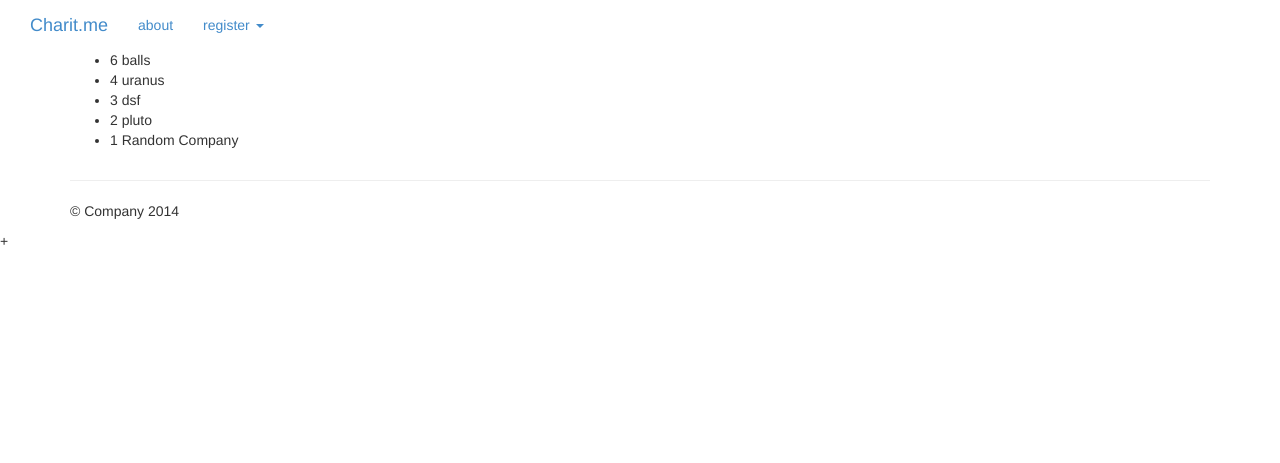
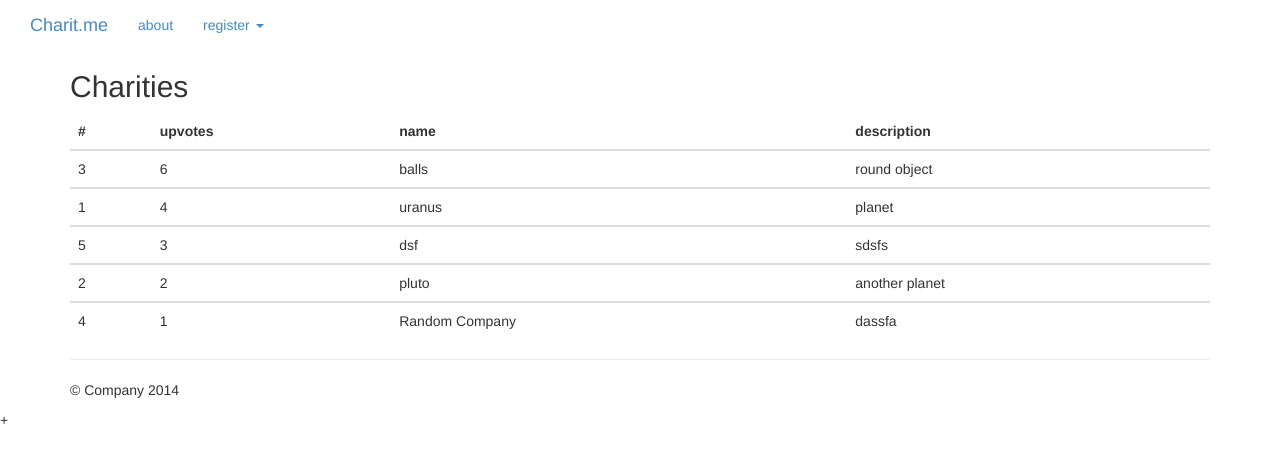
Before and after one commit to wasdkhan/charitme, a Django app: page /index in a window 1280 px wide. Shown: the top 463 px of the page. Run offline with Django 3.2, Linux system fonts and the light colour scheme; data comes from the database, SQL or seed files in the repository; both versions use the stored data as it was after the commit; parts of the project's set-up code (start-up, migrations or seed data) failed here and were passed over; some libraries are stand-ins or nearby versions.

Commit message:
general bootstrap changes

```diff
--- a/templates/charity.html
+++ b/templates/charity.html
@@ -3,7 +3,7 @@
 
 {% block content %}
 
-<h1>Charity Register Page</h1>
+<h3>Register a Charity</h3>
 
 <form method="POST" action=""> {% csrf_token %}
 {% bootstrap_form form %}
--- a/templates/company.html
+++ b/templates/company.html
@@ -3,7 +3,7 @@
 
 {% block content %}
 
-<h1>Company Page</h1>
+<h3>Sponsor a Charity</h3>
 
 <!-- <form method="POST" action=""> {% csrf_token %}
   <div style="padding:15px">
--- a/templates/index.html
+++ b/templates/index.html
@@ -1,7 +1,44 @@
 {% extends 'base.html' %}
 
 {% block content %}
-<table>
+
+<h2 class="sub-header">Charities</h2>
+  <div class="table-responsive">
+    <table class="table table-hover">
+      <thead>
+        <tr>
+          <th>#</th>
+          <th>upvotes</th>
+          <th>name</th>
+          <th>description</th>
+        </tr>
+      </thead>
+      {% if charity_list %}
+      <tbody>
+        <tr>
+        {% for charity in charity_list %}
+          <td>{{ charity.id }}</td>
+          <td>{{ charity.upvotes }}</td>
+          <td>{{ charity.name }}</td>
+          <td>{{ charity.description }}</td>
+        </tr>
+      </tbody>
+      	{% endfor %}
+      {% endif %}
+    </table>
+  </div>
+
+<!-- {% if charity_list %}
+    <ul>
+    {% for charity in charity_list %}
+        <li>{{ charity.upvotes }} {{ charity.name }}</li>
+
+    {% endfor %}
+    </ul>
+{% else %}
+    <p>No charities are available.</p>
+{% endif %}
+
 {% if charity_list %}
     <ul>
     {% for charity in charity_list %}
@@ -12,6 +49,6 @@
 {% else %}
     <p>No charities are available.</p>
 {% endif %}
-</table>
+</table> -->
 
 {% endblock %}
--- a/templates/user.html
+++ b/templates/user.html
@@ -3,7 +3,7 @@
 
 {% block content %}
 
-<h1>Charity Register Page</h1>
+<h3>Upvote a Charity</h3>
 
 <form method="POST" action=""> {% csrf_token %}
 {% bootstrap_form form %}
```
Also changed, not shown: database.db.
